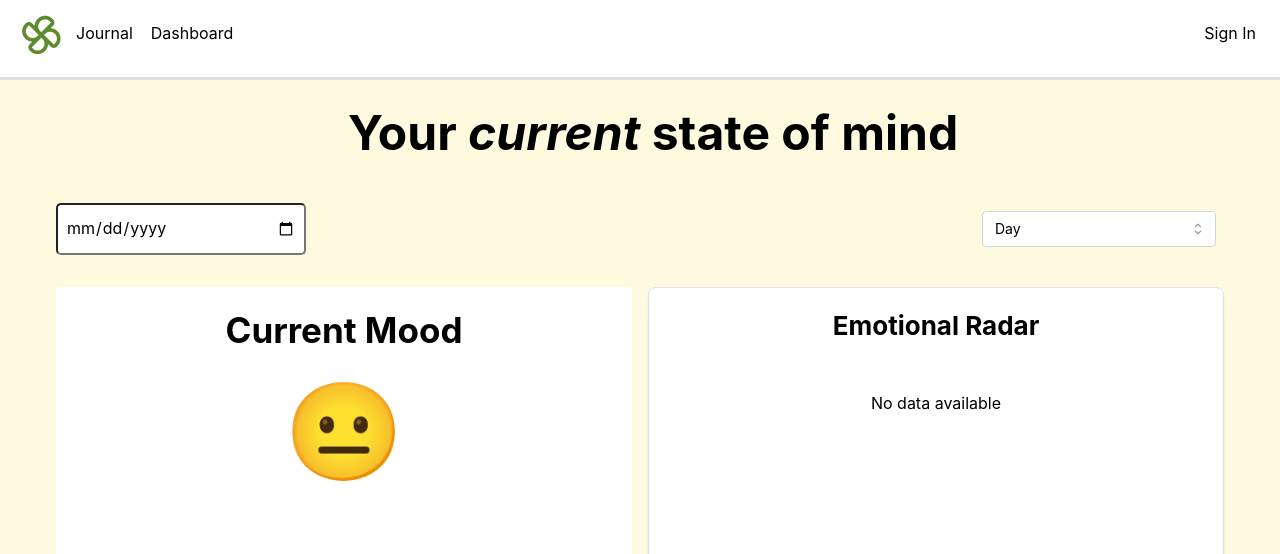
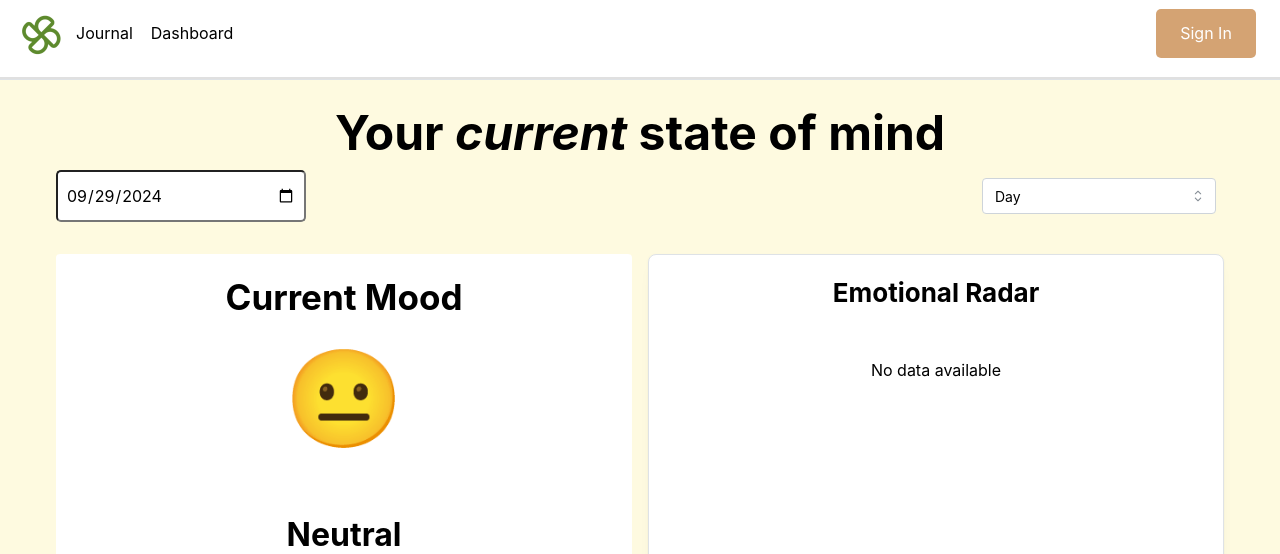
Before and after one commit to andrewbapham/justvent, a React (Vite) app in the folder frontend/: page /dashboard in a window 1280 px wide. Shown: the top 554 px of the page. Built offline with nearby package versions, Linux system fonts and the light colour scheme; no server answers.

Commit message:
fixing the dashboard and adding initial date time

```diff
--- a/frontend/src/components/NavBar.jsx
+++ b/frontend/src/components/NavBar.jsx
@@ -1,3 +1,4 @@
+import { useState } from "react";
 import { Group, UnstyledButton } from "@mantine/core";
 import { useNavigate } from "react-router-dom";
 import homeIcon from "../assets/new_make_logo_updated.png";
@@ -5,6 +6,7 @@ import "./navbar.css";
 
 function NavBar() {
   const navigate = useNavigate();
+  const [isHovered, setIsHovered] = useState(false); // Track hover state
 
   return (
     <Group
@@ -56,17 +58,27 @@ function NavBar() {
           Dashboard
         </UnstyledButton>
       </Group>
+
       <UnstyledButton
         onClick={() => navigate("/signin")}
         className="custom-button"
+        id="hoverbutton"
         style={{
-          textAlign: "end",
-          padding: "8px",
+          textAlign: "center",
+          padding: "12px 20px",
           outline: "none",
-          backgroundColor: "transparent",
+          backgroundColor: isHovered ? "#C46A33" : "#D4A373", // Hover effect
           border: "none",
-          width: "200px",
+          color: "white",
+          width: "100px",
+          borderRadius: "5px",
+          fontSize: "1rem",
+          marginRight: "0.5em",
+          cursor: "pointer",
+          transition: "background-color 0.3s ease",
         }}
+        onMouseEnter={() => setIsHovered(true)}
+        onMouseLeave={() => setIsHovered(false)} // Reset hover state to false
       >
         Sign In
       </UnstyledButton>
--- a/frontend/src/components/navbar.css
+++ b/frontend/src/components/navbar.css
@@ -1,7 +1,5 @@
-/* Style the unstyled button */
+/* Style the logo button */
 .logo-button {
-  background-color: #007bff; /* Background color */
-  color: rgb(0, 0, 0); /* Text color */
   border: none; /* Remove border */
   border-radius: 5px; /* Rounded corners */
   cursor: pointer; /* Pointer cursor on hover */
@@ -11,8 +9,8 @@
 
 /* Hover effect */
 .logo-button:hover {
+  transform: rotate(90deg); /* Move the button up by 5px */
   transition-duration: 500ms;
-  transform: rotate(90deg); /* Move the button up by 2px */
 }
 
 /* Style the unstyled button */
@@ -31,6 +29,7 @@
   background-color: #fefae0;
   color: #d4a373; /* Darker background on hover */
   transform: translateY(-2px); /* Move the button up by 2px */
+
 }
 
 .custom-button:active {
--- a/frontend/src/pages/Home.jsx
+++ b/frontend/src/pages/Home.jsx
@@ -14,12 +14,18 @@ function Home() {
     opacity: 0,
     width: "200px",
     position: "absolute",
-    left: "-50px", // Initially off-screen to the left
-    transition: "opacity 2s, left 2s", // Transition for smooth animation
+    left: "-50px",
+    transition: "opacity 2s, left 2s",
   });
 
   return (
-    <Center bg="#fefae0" w={"100vw"} h={"300vh"} className="hide-scroll-bar">
+    <Center
+      bg="#fefae0"
+      w={"100vw"}
+      h={"300vh"}
+      className="hide-scroll-bar"
+      style={{ overflowX: "hidden" }} // Ensures no horizontal overflow
+    >
       <section
         style={{
           position: "absolute",
@@ -29,7 +35,7 @@ function Home() {
           flexDirection: "column",
           alignItems: "center",
           justifyContent: "flex-start",
-          overflow: "hidden",
+          overflow: "hidden", // Prevent any overflow
         }}
       >
         <Flex
@@ -41,7 +47,6 @@ function Home() {
           pt="lg"
           pb="lg"
         >
-          {/* Text and Button in a column */}
           <Box mr="xl">
             <Title order={1} size={100} style={{ lineHeight: "1.2" }}>
               JustVent
@@ -70,12 +75,11 @@ function Home() {
           <Image
             src={new_make_logo}
             alt="Logo"
-            width={160} // Adjust the width as needed
+            width={160}
             style={spinAnimation} // Apply spin animation
           />
         </Flex>
 
-        {/* Flex Container for Title and Paragraph */}
         <Flex
           direction="column"
           align="center"
@@ -94,7 +98,6 @@ function Home() {
             Discover the power of Daily Journaling
           </Title>
 
-          {/* Line Divider */}
           <div
             style={{
               width: "60%",
@@ -132,14 +135,7 @@ function Home() {
             setbtnOpacity(1);
           }}
         >
-          {/* Text and Button in a column */}
-
-          {/* Image with fade animation in intro */}
-          <Image
-            src={notebook} // Use your imported image
-            alt="Notebook"
-            style={animation}
-          />
+          <Image src={notebook} alt="Notebook" style={animation} />
 
           <Box
             display="flex"
@@ -149,8 +145,6 @@ function Home() {
             m="xl"
             p="1em"
           >
-            {/* Tagline */}
-
             <button
               style={{
                 width: "100%",
@@ -165,7 +159,6 @@ function Home() {
             >
               Start writing now
             </button>
-            <br />
           </Box>
         </Flex>
       </section>
@@ -190,6 +183,10 @@ function Home() {
             border:3px solid #000000;
             cursor: pointer;
           }
+
+          body {
+            overflow-x: hidden; /* Prevents horizontal scrolling */
+          }
         `}
       </style>
     </Center>
--- a/frontend/src/pages/components/Dashboard/Dashboard.jsx
+++ b/frontend/src/pages/components/Dashboard/Dashboard.jsx
@@ -23,12 +23,15 @@ const formatDate = (date) => {
 };
 
 const Dashboard = () => {
+  // Get the current date and format it
+  const currentDate = formatDate(new Date());
+
   const [currentMood, setCurrentMood] = useState('Neutral');
   const [pieData, setPieData] = useState([]);
   const [emotionsData, setEmotionsData] = useState({});
   const [userId] = useState('user_001');
   const [dateRange, setDateRange] = useState({
-    startDate: '',
+    startDate: currentDate,  // Set the default value to the current date
     rangeType: 'day',
   });
 
--- a/frontend/src/pages/design/Dashboard.css
+++ b/frontend/src/pages/design/Dashboard.css
@@ -1,24 +1,27 @@
+/* Center the main container and ensure it covers the full viewport height */
 .fullscreen-center {
   width: 100vw;
-  height: 130vh;
+  min-height: 100vh; /* Ensures it covers the full viewport height */
   background-color: #FEFAE0;
   display: flex;
   justify-content: center;
   align-items: center;
-
   padding: 2em;
+  margin-top: 5rem;
+  overflow: hidden; /* Prevents scrolling when content fits */
 }
 
+/* Ensure the container width is consistent and adapts to screen size */
 .fullscreen-container {
   display: flex;
   flex-direction: column;
   width: 100%;
-  height: 20%;
-  max-width: 1200px;
+  max-width: 1200px; /* Controls max width on large screens */
   height: auto;
-  margin-top: -10em;
+  margin-top: -5em;
 }
 
+/* Control the date input and range selector layout */
 .date-controls {
   display: flex;
   justify-content: space-between;
@@ -41,8 +44,10 @@
   display: flex;
   flex-wrap: wrap;
   gap: 14px;
+  justify-content: center; /* Ensures centered charts on large screens */
 }
 
+/* Card title styling */
 .card-title {
   font-size: 35px;
   text-align: center;
@@ -70,12 +75,14 @@
   }
 }
 
-#title{
-  align-items: center;
-  justify-content: center;
+/* For title styling */
+#title {
+  text-align: center; /* Align title to the center */
   font-size: 3em;
-  margin-left: 25%;
+  margin: 0 auto; /* Center the title block */
 }
+
+/* Current mood card styling */
 .current-mood-card {
   display: flex;
   flex-direction: column;
@@ -84,6 +91,7 @@
   height: 100%;
 }
 
+/* Media queries for responsive design */
 @media screen and (max-width: 768px) {
   .charts-grid {
     flex-direction: column;
@@ -105,12 +113,3 @@
     font-size: 1.5em;
   }
 }
-
-@keyframes bounce {
-  0%, 100% {
-    transform: translateY(0);
-  }
-  50% {
-    transform: translateY(-10px);
-  }
-}
```
